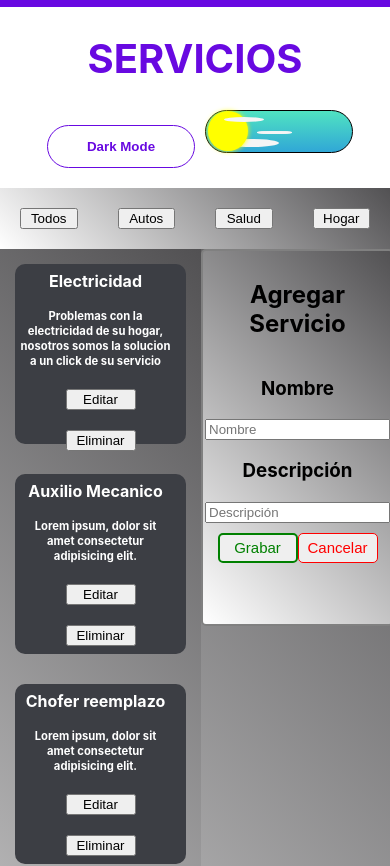
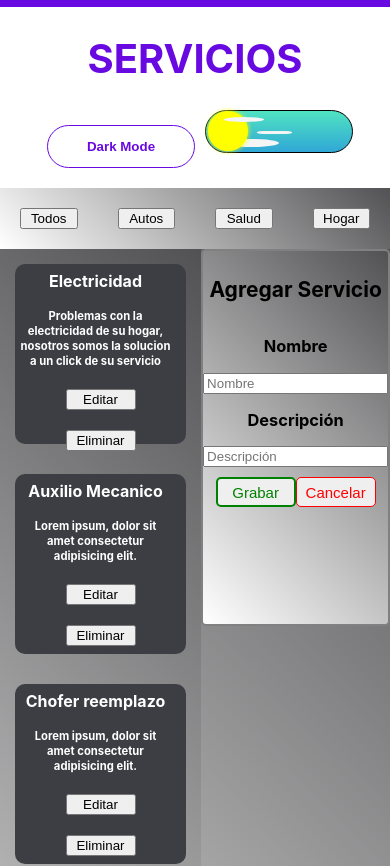
Before and after one commit to GregoryGalicio/filtrado-servicio, a React (Create React App) app: page / in a window 390 px wide. Shown: the top 866 px of the page. Built offline with nearby package versions, Linux system fonts and the light colour scheme.

Commit message:
estilos finished

```diff
--- a/src/components/crudApp/CrudApp.jsx
+++ b/src/components/crudApp/CrudApp.jsx
@@ -61,7 +61,8 @@ const deleteData = (id) => {
         createData={createData}
         updateData={updateData}
         dataToEdit={dataToEdit}
-        setDataToEdit={setDataToEdit}/>
+        setDataToEdit={setDataToEdit}
+        darkMode={darkMode}/>
         </div>
 
         </div>
--- a/src/components/crudForm/CrudForm.css
+++ b/src/components/crudForm/CrudForm.css
@@ -1,10 +1,7 @@
 .form{
-
     padding-top: 5%;
     padding-bottom: 7.5%;
     display: flex;
-    /* justify-content: flex-start; */
-    /* align-items:center ; */
     flex-wrap: wrap;
     flex-direction:column;
     border: 2px solid grey;
@@ -14,6 +11,24 @@
     margin-left: 55px;
     margin-top: 15px;
     background-image: linear-gradient(225deg, #525153  0%, #ffffff 100%);
+    font-size: 20px;
+}
+.darkForm{
+
+    padding-top: 5%;
+    padding-bottom: 7.5%;
+    display: flex;
+    flex-wrap: wrap;
+    flex-direction:column;
+    border: 1px solid white;
+    width: 400px;
+    height: 350px;
+    border-radius: 5px;
+    margin-left: 55px;
+    margin-top: 15px;
+    background-image: linear-gradient(225deg, rgb(66, 69, 75) 0%, #000000 100%);
+    color:white;
+    font-size: 20px;
 }
 
 .grabar {
@@ -39,7 +54,13 @@
 
 @media only screen and (max-width: 500px) {
     .form{
-        width: 100%;
+        width: 98%;
         margin: 0px;
+        font-size: 14px;
+    }
+    .darkForm{
+        width: 98%;
+        margin: 0px;
+        font-size: 14px;
     }
 }
--- a/src/components/crudForm/CrudForm.jsx
+++ b/src/components/crudForm/CrudForm.jsx
@@ -10,7 +10,7 @@ const initialForm={
 };
 
 
-const CrudForm = ({createData, updateData, dataToEdit, setDataToEdit}) => {
+const CrudForm = ({createData, updateData, dataToEdit, setDataToEdit, darkMode}) => {
     const [form, setForm] = useState(initialForm);
     useEffect(() => {
 
@@ -61,7 +61,7 @@ const CrudForm = ({createData, updateData, dataToEdit, setDataToEdit}) => {
 
 
   return (
-    <div className='form'>
+    <div  className={darkMode?'darkForm':"form" }>
         <h2>{dataToEdit?"Editar Servicio":"Agregar Servicio"}</h2>
         <form onSubmit={handleSubmit}>
             <h3>Nombre</h3>
```
